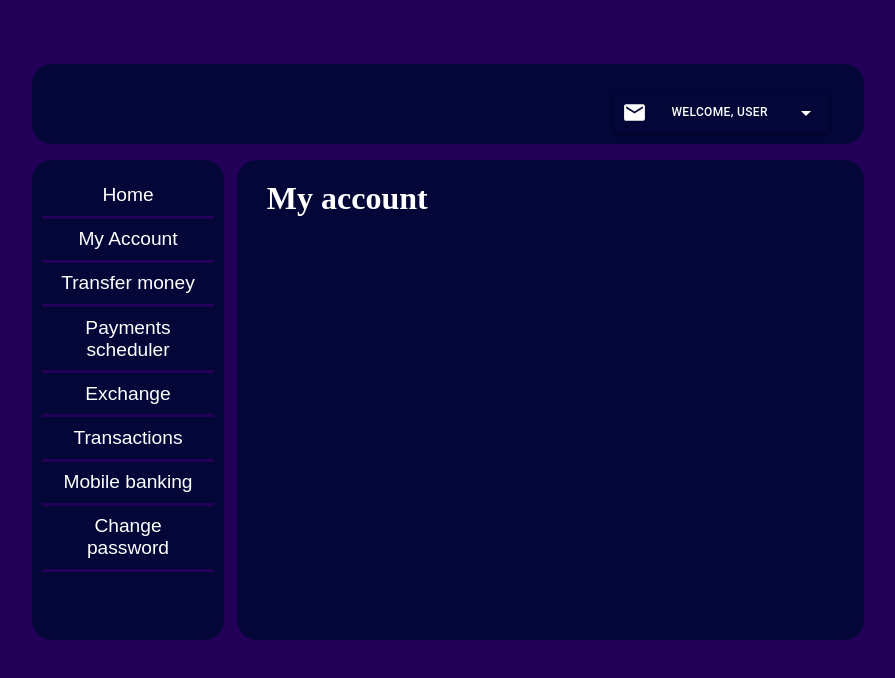
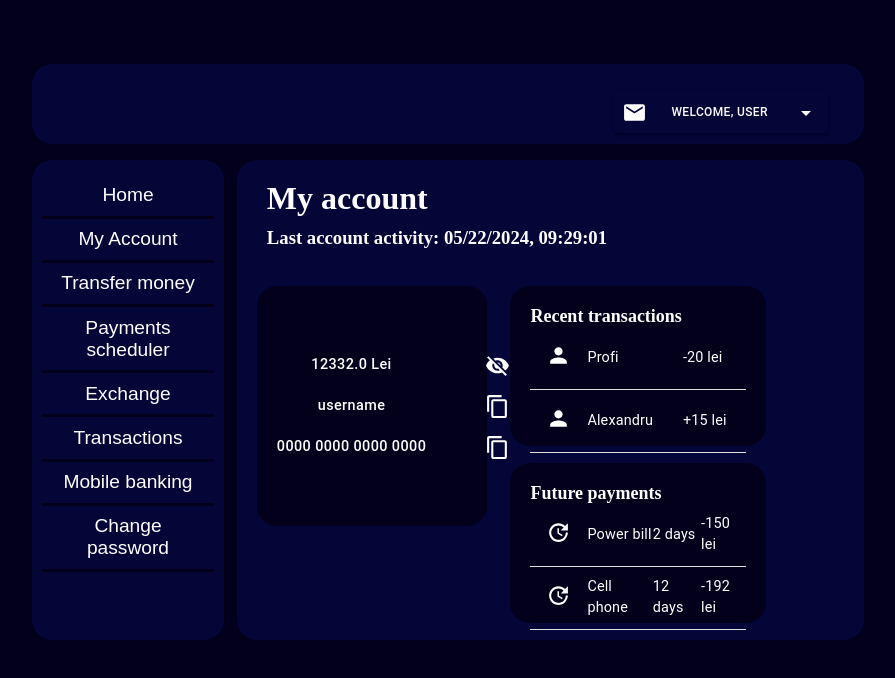
Before and after one commit to ricualex/Licenta-BankingAppPlatform, a React (Create React App) app in the folder frontend/: page /ibanking in a window 1280 px wide. Shown: the top 678 px of the page, without its empty margins (224-1119 px from the left). Built offline with nearby package versions, Linux system fonts and the light colour scheme.

Commit message:
Internet banking: My account frontend

```diff
--- a/frontend/src/views/ibanking/InternetBanking.jsx
+++ b/frontend/src/views/ibanking/InternetBanking.jsx
@@ -18,7 +18,6 @@ const IBanking = () => {
     return (
         <div className="ibanking-page-wrapper">
             <div className="upper-div normal-panel">
-                {/* <label className="upper-menu user-label">{`Client (user): user`}</label> */}
                 <UserButton></UserButton>
             </div>
             <InternetBankingMenu setSelectedTab={setSelectedTab} />
--- a/frontend/src/views/ibanking/InternetBankingStyle.css
+++ b/frontend/src/views/ibanking/InternetBankingStyle.css
@@ -4,7 +4,7 @@
     display: flex;
     align-items: center;
     justify-content: center;
-    background-color: rgba(35, 0, 87);
+    background-color: rgb(3, 0, 28);
 }
 
 .normal-panel {
@@ -42,13 +42,18 @@
 
 .right-menu {
     position: absolute;
+    display: grid;
+    grid-template-rows: auto auto auto;
+    grid-template-columns: 1fr 1fr;
     right: 15%;
     width: 49vw;
     height: 60vh;
+    gap: 0px;
 }
 
-h1 {
+h3 {
     padding: 20px 30px;
+    margin-top: -30px;
     color: white;
 }
 
@@ -62,12 +67,12 @@ h1 {
     border: 0px;
     color: white;
     font-size: 1.5vw;
-    border-bottom: 3px solid rgba(35, 0, 87);
+    border-bottom: 3px solid rgb(3, 0, 28);
     cursor: pointer;
 }
 
 .left-menu-button:hover {
-    background-color: rgba(35, 0, 87);
+    background-color: rgb(3, 0, 28);
 }
 
 #userButtonGroup {
@@ -76,9 +81,93 @@ h1 {
     top: 35%;
 }
 
-#userButton, #userButtonSplit, #userButtonGroup {
+#userButton,
+#userButtonSplit,
+#userButtonGroup {
     background-color: transparent;
     border: none;
     position: relative;
     font-size: 1.5vh;
 }
+
+.account-details {
+    grid-row: 2 / span 2;
+    grid-column: 1;
+    border-radius: 20px;
+    display: flex;
+    flex-direction: column;
+    background-color: rgb(3, 0, 28);
+    align-items: center;
+    justify-content: center;
+    margin-left: 20px;
+    width: 18vw;
+    height: 30vh;
+    padding: 20px;
+}
+
+#account-sold-button,
+#account-username-button,
+#account-iban-button {
+    position: relative;
+    width: 250px;
+    text-transform: none;
+    border: none;
+    font-size: 1.8vh;
+    color: white;
+}
+
+
+.recent-transfers {
+    border-radius: 20px;
+    background-color: rgb(3, 0, 28);
+    grid-row: 2;
+    grid-column: 2;
+    margin-left: -40px;
+    width: 20vw;
+    height: 20vh;
+    padding: 20px;
+}
+
+.future-payments {
+    border-radius: 20px;
+    background-color: rgb(3, 0, 28);
+    grid-row: 3;
+    grid-column: 2;
+    margin-left: -40px;
+    width: 20vw;
+    height: 20vh;
+    padding: 20px;
+}
+
+.my-account-title {
+    padding: 20px 30px;
+    color: white;
+}
+
+.my-account-titles {
+    grid-column: 1 / span 2;
+}
+
+table {
+    width: 20vw;
+    height: 10vh;
+    overflow: hidden;
+    margin: 0px;
+}
+
+th,
+td {
+    border: none;
+    text-align: left;
+    background-color: transparent;
+    padding: 0px;
+}
+
+.icon-cell {
+    padding: 0px 0px;
+    width: 50px;
+}
+
+.data-cell {
+    padding: 0px;
+}
--- a/frontend/src/views/ibanking/components/right-panels/MyAccount.jsx
+++ b/frontend/src/views/ibanking/components/right-panels/MyAccount.jsx
@@ -1,10 +1,98 @@
 import React from "react";
 import "../../InternetBankingStyle.css"
+import { useState } from 'react';
+import VisibilityOffIcon from '@mui/icons-material/VisibilityOff';
+import IconButton from '@mui/material/IconButton';
+import Button from '@mui/material/Button';
+import ButtonGroup from '@mui/material/ButtonGroup';
+import ContentCopyIcon from '@mui/icons-material/ContentCopy';
+import { Table, TableBody } from '@mui/material';
+import TransactionRow from "./components/TransactionRow";
 
 const MyAccount = () => {
+    const date = new Date();
+    const [accountSold, setAccountSold] = useState("12332.0 Lei");
+    const [username, setUsername] = useState("username");
+    const [iban, setIban] = useState("0000 0000 0000 0000");
+    const [isSoldVisible, setIsSoldVisible] = useState(true);
+
+    const toggleSoldVisibility = () => {
+        setIsSoldVisible(!isSoldVisible);
+    }
+
+    const transactionRows = [
+        { data: ["Profi", "-20 lei"] },
+        { data: ["Alexandru", "+15 lei"] },
+    ];
+
+    const paymentsRows = [
+        { data: ["Power bill", "2 days", "-150 lei"] },
+        { data: ["Cell phone", "12 days", "-192 lei"] },
+    ];
+
+    const copyToClipboard = (text) => {
+        navigator.clipboard.writeText(text).then(() => {
+        }).catch(err => {
+            console.error('Failed to copy: ', err);
+        });
+    }
+
+    const formatDateTime = (date) => {
+        const month = String(date.getMonth() + 1).padStart(2, '0');
+        const day = String(date.getDate()).padStart(2, '0');
+        const year = date.getFullYear();
+        const hours = String(date.getHours()).padStart(2, '0');
+        const minutes = String(date.getMinutes()).padStart(2, '0');
+        const seconds = String(date.getSeconds()).padStart(2, '0');
+        return `${month}/${day}/${year}, ${hours}:${minutes}:${seconds}`;
+    };
+
     return (
         <div className="right-menu normal-panel">
-            <h1>My account</h1>
+            <div className="my-account-titles">
+                <h1 className="my-account-title">My account</h1>
+                <h3 className="my-account-title">{`Last account activity: ${formatDateTime(date)}`}</h3>
+            </div>
+            <div className="account-details">
+                <ButtonGroup className="account-details-button-group" variant="outlined">
+                    <Button id="account-sold-button">{isSoldVisible ? accountSold : "Main account"}</Button>
+                    <IconButton onClick={toggleSoldVisibility}>
+                        <VisibilityOffIcon sx={{ color: 'white', fontSize: 25 }} />
+                    </IconButton>
+                </ButtonGroup>
+                <ButtonGroup className="account-details-button-group" variant="outlined">
+                    <Button id="account-username-button">{username}</Button>
+                    <IconButton onClick={() => copyToClipboard(username)}>
+                        <ContentCopyIcon sx={{ color: 'white', fontSize: 25 }} />
+                    </IconButton>
+                </ButtonGroup>
+                <ButtonGroup className="account-details-button-group" variant="outlined">
+                    <Button id="account-iban-button">{iban}</Button>
+                    <IconButton onClick={() => copyToClipboard(iban)}>
+                        <ContentCopyIcon sx={{ color: 'white', fontSize: 25 }} />
+                    </IconButton>
+                </ButtonGroup>
+            </div>
+            <div className="recent-transfers">
+                <h2 style={{ color: "white", fontSize: "18px" }}>Recent transactions</h2>
+                <Table>
+                    <TableBody>
+                        {transactionRows.map((row, index) => (
+                            <TransactionRow key={index} data={row.data} />
+                        ))}
+                    </TableBody>
+                </Table>
+            </div>
+            <div className="future-payments">
+                <h2 style={{ color: "white", fontSize: "18px" }}>Future payments</h2>
+                <Table>
+                    <TableBody>
+                        {paymentsRows.map((row, index) => (
+                            <TransactionRow key={index} icon="clock" data={row.data} />
+                        ))}
+                    </TableBody>
+                </Table>
+            </div>
         </div>
     )
 }
--- /dev/null
+++ b/frontend/src/views/ibanking/components/right-panels/components/TransactionRow.jsx
@@ -0,0 +1,20 @@
+import React from "react";
+import "../../../InternetBankingStyle.css"
+import { TableRow, TableCell } from '@mui/material';
+import PersonIcon from '@mui/icons-material/Person';
+import UpdateIcon from '@mui/icons-material/Update';
+
+const TransactionRow = ({ icon, data }) => {
+    return (
+        <TableRow>
+            <TableCell className="icon-cell">
+                {icon === "clock" ? <UpdateIcon sx={{ color: 'white', fontSize: 25 }} /> : <PersonIcon sx={{ color: 'white', fontSize: 25 }} />}
+            </TableCell>
+            {data.map((cell, index) => (
+                <TableCell className="data-cell" key={index} style={{ color: "white", margin: "0px", padding: "0px", fontSize: "1.8vh" }}>{cell}</TableCell>
+            ))}
+        </TableRow>
+    );
+}
+
+export default TransactionRow;
```
